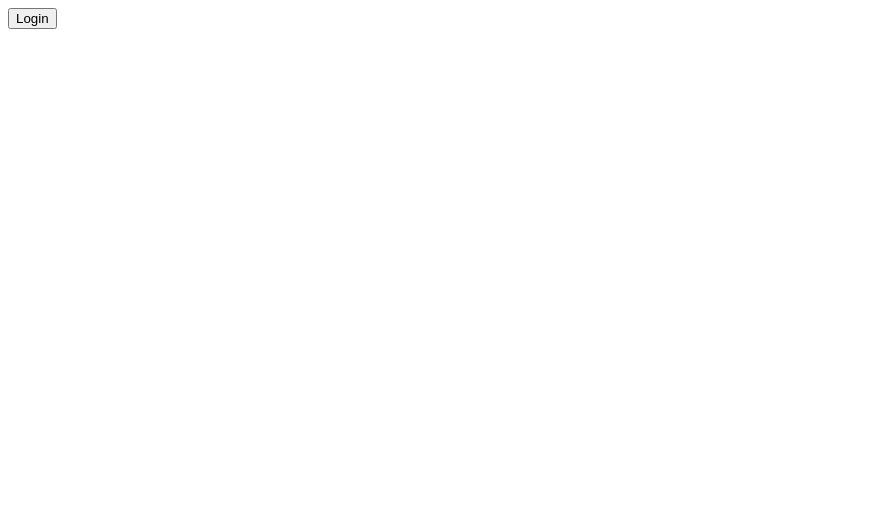
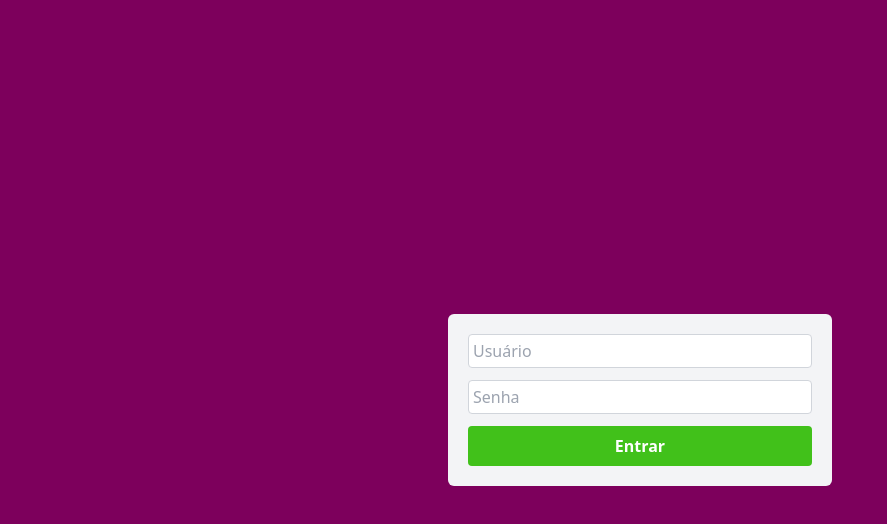
Before and after one commit to laraheringer/fisiogo-app, a React (Create React App) app: page /login in a window 1280 px wide. Shown: the top 524 px of the page, without its empty margins (0-887 px from the left). Built offline with nearby package versions, Linux system fonts and the light colour scheme.

Commit message:
Added tailwind and first page

```diff
--- a/package.json
+++ b/package.json
@@ -11,11 +11,14 @@
     "@types/react": "^18.3.3",
     "@types/react-dom": "^18.3.0",
     "@types/react-router-dom": "^5.3.3",
+    "autoprefixer": "^10.4.19",
     "axios": "^1.7.2",
+    "postcss": "^8.4.38",
     "react": "^18.3.1",
     "react-dom": "^18.3.1",
     "react-router-dom": "^6.23.1",
     "react-scripts": "5.0.1",
+    "tailwindcss": "^3.4.3",
     "typescript": "^4.9.5",
     "web-vitals": "^2.1.4"
   },
--- /dev/null
+++ b/postcss.config.js
@@ -0,0 +1,6 @@
+module.exports = {
+  plugins: {
+    tailwindcss: {},
+    autoprefixer: {},
+  },
+}
--- a/src/App.tsx
+++ b/src/App.tsx
@@ -5,11 +5,14 @@ import LoginPage from './pages/login/LoginPage';
 
 export default function App() {
   return (
+    <div className='bg-primary min-h-screen'>
     <Router>
       <Routes>
         <Route path="/login" element={<LoginPage />} />
         <Route path="/home" element={<HomePage />} />
       </Routes>
     </Router>
+    </div>
+
   );
 };
--- /dev/null
+++ b/src/index.css
@@ -0,0 +1,3 @@
+@tailwind base;
+@tailwind components;
+@tailwind utilities;
--- a/src/index.tsx
+++ b/src/index.tsx
@@ -1,6 +1,7 @@
 import React from 'react';
 import ReactDOM from 'react-dom/client';
 import App from './App';
+import './index.css';
 import { AuthProvider } from './providers/AuthProvider';
 import reportWebVitals from './reportWebVitals';
 
--- a/src/pages/login/LoginPage.tsx
+++ b/src/pages/login/LoginPage.tsx
@@ -5,8 +5,9 @@ import { useAuthService } from '../../services/AuthService';
 
 export default function LoginPage() {
   const { login } = useAuthService();
-  const [username, setUsername] = useState('admin');
-  const [password, setPassword] = useState('1234');
+  const [username, setUsername] = useState('');
+  const [password, setPassword] = useState('');
+  const [errorMsg, setErrorMsg] = useState('');
 
   const navigate = useNavigate();
   const { setToken } = useAuth();
@@ -18,16 +19,24 @@ export default function LoginPage() {
       localStorage.setItem('token', token);
       navigate('/home');
     } catch (error) {
-      console.error('Login failed', error);
+      setErrorMsg('Não foi possível logar. Verifique seu nome de usuário e sua senha')
     }
   }
 
   return (
-        <button
-          onClick={handleLogin}
-          className="w-full p-2 bg-blue-500 text-white rounded hover:bg-blue-600"
-        >
-          Login
-        </button>
+    <div className='bg-black bg-opacity-30 min-h-screen flex items-center justify-center'>
+      <div className='flex flex-col gap-3 rounded-md bg-gray-100 p-5 w-96'>
+          <input className='rounded p-1 border-gray-300 border focus:border-gray-500 outline-none' type='text' placeholder='Usuário' value={username} onChange={(e) => setUsername(e.target.value)}/>
+          <input className='rounded p-1 border-gray-300 border focus:border-gray-500 outline-none' type='password' placeholder='Senha' value={password} onChange={(e) => setPassword(e.target.value)}/>
+          <button
+            onClick={handleLogin}
+            className="w-full p-2 text-white rounded bg-secondary font-semibold"
+          >
+            Entrar
+          </button>
+          {errorMsg && <p className="text-red-500">{errorMsg}</p>}
+      </div>
+    </div>
+
   )
 }
--- /dev/null
+++ b/tailwind.config.js
@@ -0,0 +1,13 @@
+/** @type {import('tailwindcss').Config} */
+module.exports = {
+  content: ["./src/**/*.{js,jsx,ts,tsx}"],
+  theme: {
+    extend: {
+      colors: {
+        primary: '#b30084',
+        secondary: '#41c11a'
+      }
+    },
+  },
+  plugins: [],
+}
```
Also changed, not shown: 1 other file (tests, documents, lock files or other folders).
